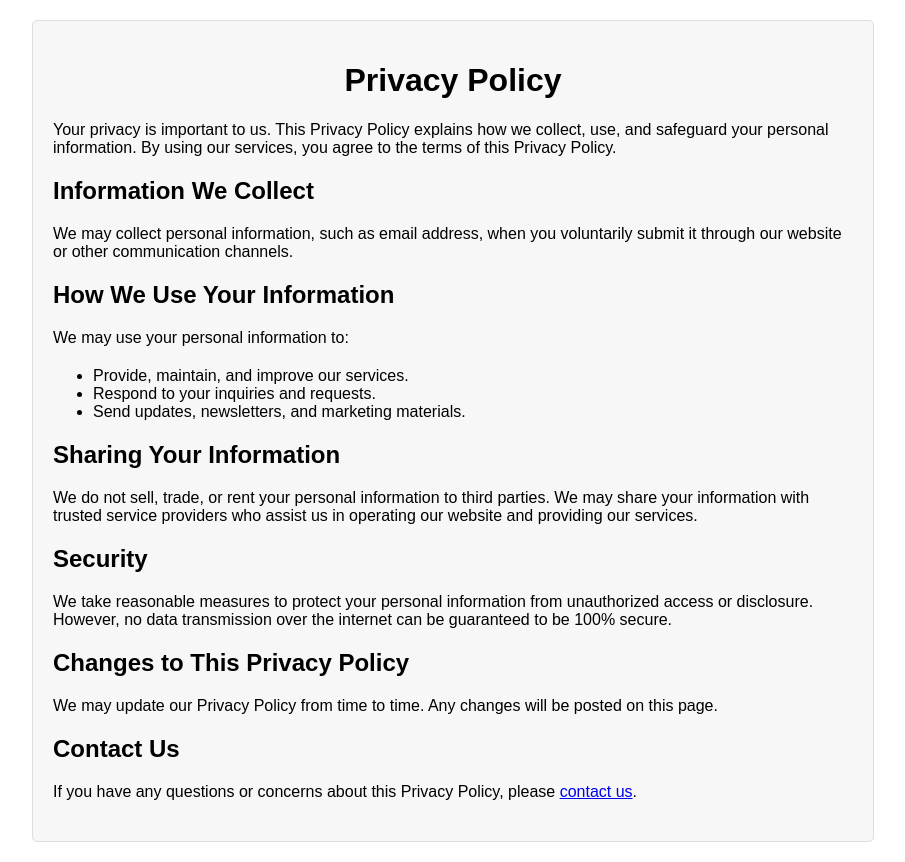
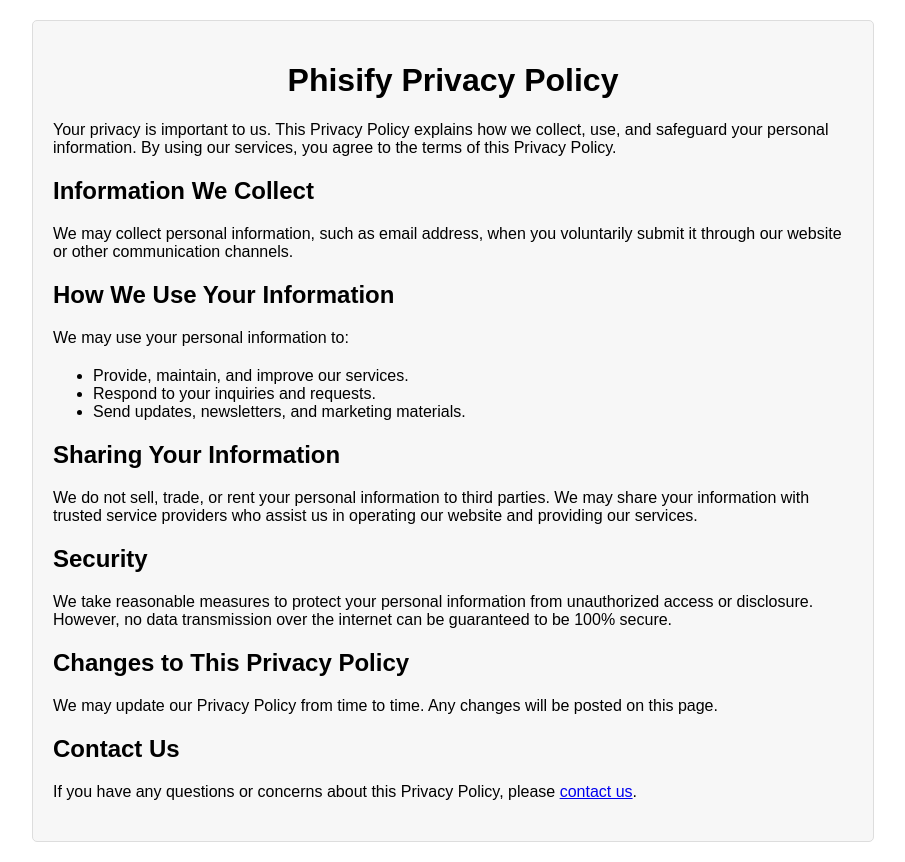
Before and after one commit to queen-x-vee/privacy-policy, a plain HTML site: page index.html in a window 1280 px wide. Shown: the whole page, without its empty margins (187-1092 px from the left). Drawn offline with Linux system fonts and the light colour scheme.

Commit message:
fix:title

```diff
--- a/index.html
+++ b/index.html
@@ -27,7 +27,7 @@
 </head>
 <body>
     <div class="container">
-        <h1>Privacy Policy</h1>
+        <h1>Phisify Privacy Policy</h1>
         <p>Your privacy is important to us. This Privacy Policy explains how we collect, use, and safeguard your personal information. By using our services, you agree to the terms of this Privacy Policy.</p>
 
         <h2>Information We Collect</h2>
```
